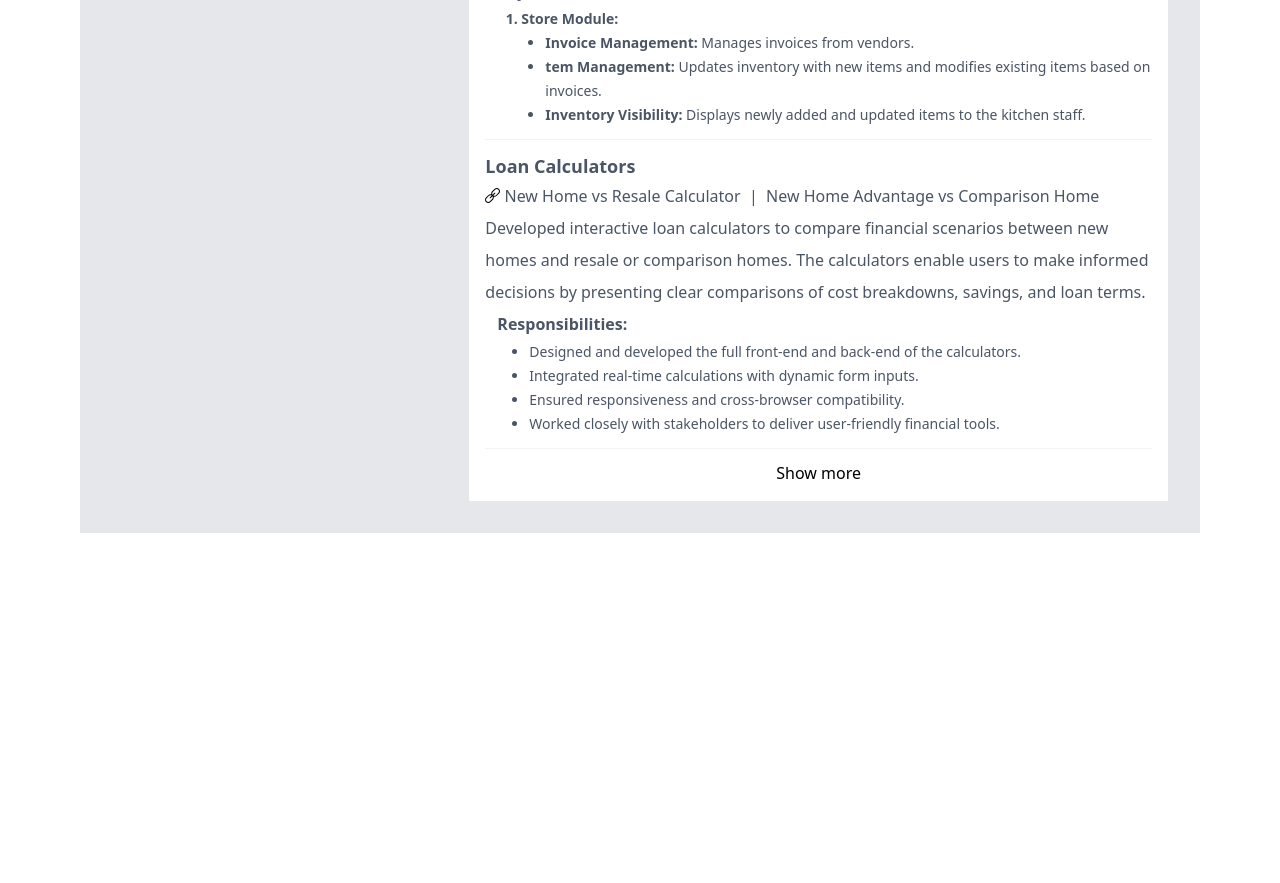
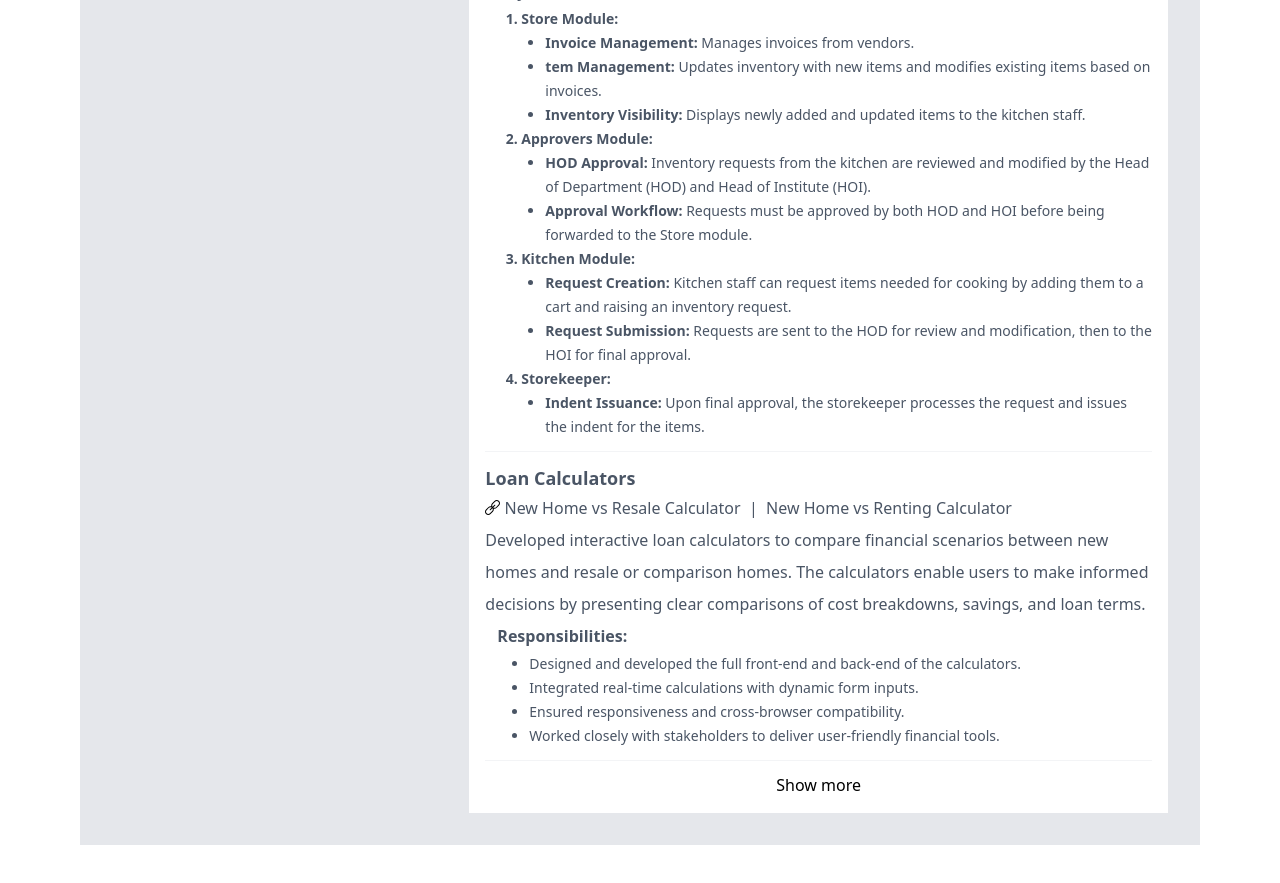
Before and after one commit to sai-9542/my-profile, a React (Vite) app: page / in a window 1280 px wide. Shown: the part 1340-2223 px from the top of the page. Before the commit the page ends 1953 px from the top, so only its background shows below. Built offline with nearby package versions, Linux system fonts and the light colour scheme.

Commit message:
project description update

```diff
--- a/src/components/About.jsx
+++ b/src/components/About.jsx
@@ -177,6 +177,41 @@ const About = () => {
                   </li>
                 </ul>
               </li>
+              <li className="font-semibold">
+                Approvers Module:
+                <ul className="font-normal list-disc pl-6">
+                  <li>
+                    <span className="font-semibold">HOD Approval: </span>
+                    Inventory requests from the kitchen are reviewed and modified by the Head of Department (HOD) and Head of Institute (HOI).
+                  </li>
+                  <li>
+                    <span className="font-semibold">Approval Workflow: </span>
+                    Requests must be approved by both HOD and HOI before being forwarded to the Store module.
+                  </li>
+                </ul>
+              </li>
+              <li className="font-semibold">
+                Kitchen Module:
+                <ul className="font-normal list-disc pl-6">
+                  <li>
+                    <span className="font-semibold">Request Creation: </span>
+                    Kitchen staff can request items needed for cooking by adding them to a cart and raising an inventory request.
+                  </li>
+                  <li>
+                    <span className="font-semibold">Request Submission: </span>
+                    Requests are sent to the HOD for review and modification, then to the HOI for final approval.
+                  </li>
+                </ul>
+              </li>
+              <li className="font-semibold">
+                Storekeeper:
+                <ul className="font-normal list-disc pl-6">
+                  <li>
+                    <span className="font-semibold">Indent Issuance: </span>
+                    Upon final approval, the storekeeper processes the request and issues the indent for the items.
+                  </li>
+                </ul>
+              </li>
             </ul>
           </div>
         </div>
@@ -201,12 +236,12 @@ const About = () => {
               <path d="M55.868,3.8c-2.446-2.446-5.709-3.793-9.189-3.793c-3.479,0-6.743,1.347-9.189,3.793l-9.07,9.07  c-3.275,3.275-4.42,7.876-3.461,12.09c-0.941-0.212-1.91-0.333-2.9-0.333c-3.479,0-6.743,1.347-9.188,3.793L3.8,37.491  c-5.066,5.066-5.066,13.312,0,18.378c2.446,2.446,5.709,3.793,9.189,3.793s6.743-1.347,9.189-3.793l9.07-9.07  c3.275-3.275,4.42-7.876,3.461-12.09c0.941,0.212,1.91,0.333,2.9,0.333c3.48,0,6.744-1.347,9.189-3.793l9.071-9.07  C60.936,17.112,60.936,8.867,55.868,3.8z M28.42,43.97l-9.07,9.07c-1.69,1.69-3.95,2.621-6.361,2.621s-4.67-0.931-6.361-2.621  c-3.507-3.508-3.507-9.214,0-12.722l9.071-9.07c1.69-1.69,3.949-2.621,6.36-2.621c1.724,0,3.366,0.483,4.782,1.372l-7.752,7.752  c-0.781,0.781-0.781,2.047,0,2.828c0.39,0.391,0.902,0.586,1.414,0.586s1.024-0.195,1.414-0.586l7.753-7.753  C31.852,36.3,31.44,40.949,28.42,43.97z M53.04,19.35l-9.071,9.07c-1.69,1.69-3.949,2.621-6.361,2.621  c-1.724,0-3.365-0.483-4.781-1.372l7.752-7.752c0.781-0.781,0.781-2.047,0-2.828c-0.78-0.781-2.048-0.781-2.828,0l-7.753,7.753  c-2.182-3.474-1.77-8.122,1.25-11.143l9.07-9.07c1.69-1.69,3.95-2.621,6.361-2.621c2.412,0,4.67,0.931,6.361,2.621  s2.621,3.949,2.621,6.361C55.661,15.401,54.73,17.66,53.04,19.35z" />
             </svg>{" "}
             &nbsp;
-            <Link to={"https://www.tlgbuilder.com/calculator/index.html"}>
+            <Link to={"https://www.tlgbuilder.com/new-home-vs-resale-calculator/"} target="_blank">
               New Home vs Resale Calculator
             </Link>{" "}
             &nbsp; | &nbsp;
-            <Link to={"https://www.tlgbuilder.com/calculator/index.html"}>
-              New Home Advantage vs Comparison Home
+            <Link to={"https://www.tlgbuilder.com/new-home-vs-renting-calculator/"} target="_blank">
+              New Home vs Renting Calculator
             </Link>
           </div>
           <p>
```
